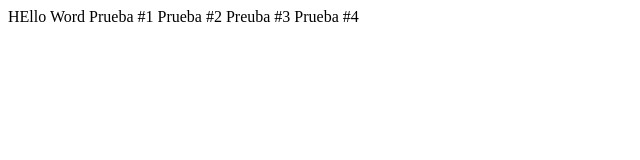
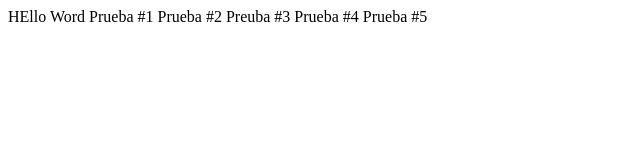
Before and after one commit to nicolasbuiles93/CursoPrework, a plain HTML site: page index.html in a window 1280 px wide. Shown: the full height of the page, 0-640 px from the left. Drawn offline with Linux system fonts and the light colour scheme.

Commit message:
5ta prueba

```diff
--- a/index.html
+++ b/index.html
@@ -13,5 +13,6 @@
     Prueba #2
     Preuba #3
     Prueba #4
+    Prueba #5
 </body>
 </html>
```
